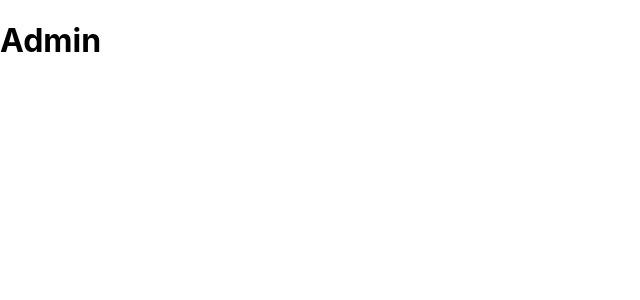
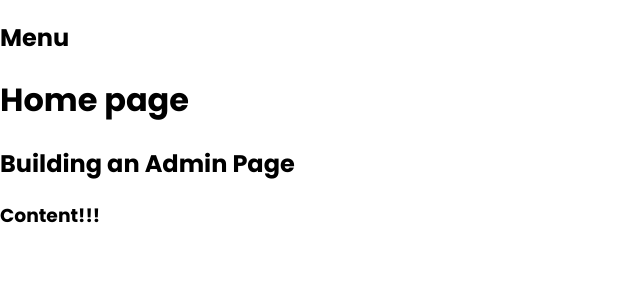
Before and after one commit to eduardoel/admin-template, a Next.js app: page / in a window 1280 px wide. Shown: the top 300 px of the page, without its empty margins (0-640 px from the left). Built offline with nearby package versions, Linux system fonts and the light colour scheme.

Commit message:
Initial Construction

```diff
--- /dev/null
+++ b/src/components/Content.tsx
@@ -0,0 +1,13 @@
+interface ContentProps {
+    children?: any
+}
+
+export default function Content(props: ContentProps) {
+    return (
+        <div className={`
+            flex flex-col mt-7
+        `}>
+            {props.children}
+        </div>
+    )
+}
--- /dev/null
+++ b/src/components/Layout.tsx
@@ -0,0 +1,21 @@
+import Content from "./Content";
+import SideMenu from "./SideMenu";
+import TopBar from "./TopBar";
+
+interface LayoutProps {
+    title: string
+    subtitle: string
+    children?: any
+}
+
+export default function Layout(props: LayoutProps) {
+    return (
+        <div>
+            <SideMenu/>
+            <TopBar title={props.title} subtitle={props.subtitle}/>
+            <Content>
+                {props.children}
+            </Content>
+        </div>
+    )
+}
--- /dev/null
+++ b/src/components/SideMenu.tsx
@@ -0,0 +1,7 @@
+export default function SideMenu() {
+    return (
+        <aside>
+            <h1>Menu</h1>
+        </aside>
+    )
+}
--- /dev/null
+++ b/src/components/Title.tsx
@@ -0,0 +1,21 @@
+interface TitleProps {
+    title: string
+    subtitle: string
+}
+
+export default function Title(props: TitleProps) {
+    return (
+        <div>
+            <h1 className={`
+
+            `}>
+                {props.title}
+            </h1>
+            <h2 className={`
+
+            `}>
+                {props.subtitle}
+            </h2>
+        </div>
+    )
+}
--- /dev/null
+++ b/src/components/TopBar.tsx
@@ -0,0 +1,14 @@
+import Title from "./Title";
+
+interface TopBarProps {
+    title: string
+    subtitle: string
+}
+
+export default function TopBar(props: TopBarProps) {
+    return (
+        <div>
+            <Title title={props.title} subtitle={props.subtitle}/>
+        </div>
+    )
+}
--- a/src/pages/index.tsx
+++ b/src/pages/index.tsx
@@ -1,9 +1,9 @@
+import Layout from "../components/Layout";
+
 export default function Home() {
   return (
-    <div>
-      <h1>
-        Admin
-      </h1>
-    </div>
+    <Layout title="Home page" subtitle="Building an Admin Page">
+      <h3>Content!!!</h3>
+    </Layout>
   )
 }
--- a/src/styles/globals.css
+++ b/src/styles/globals.css
@@ -1,9 +1,10 @@
+@import url('https://fonts.googleapis.com/css2?family=Poppins:wght@100;200;300;400;500;600;700;800;900&display=swap');
+
 html,
 body {
   padding: 0;
   margin: 0;
-  font-family: -apple-system, BlinkMacSystemFont, Segoe UI, Roboto, Oxygen,
-    Ubuntu, Cantarell, Fira Sans, Droid Sans, Helvetica Neue, sans-serif;
+  font-family: 'Poppins', sans-serif;
 }
 
 a {
```
